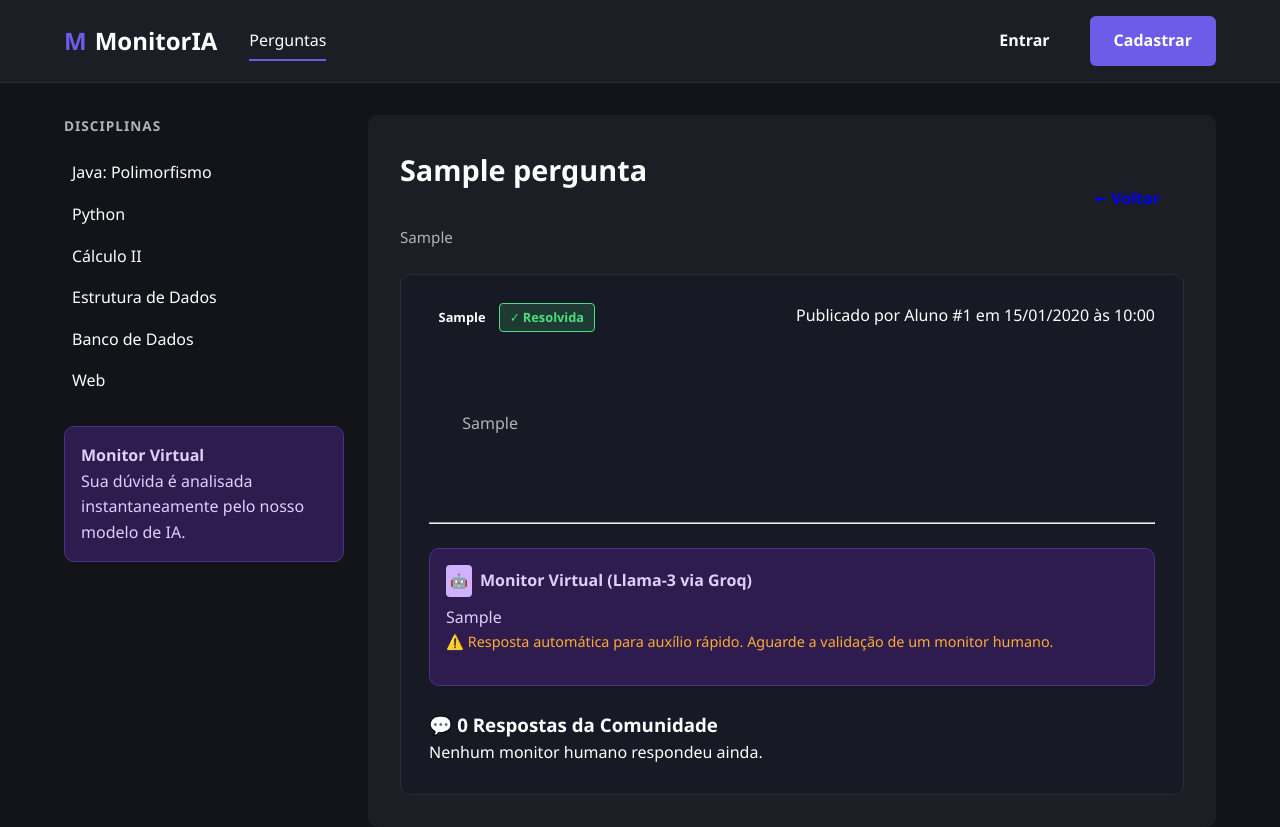
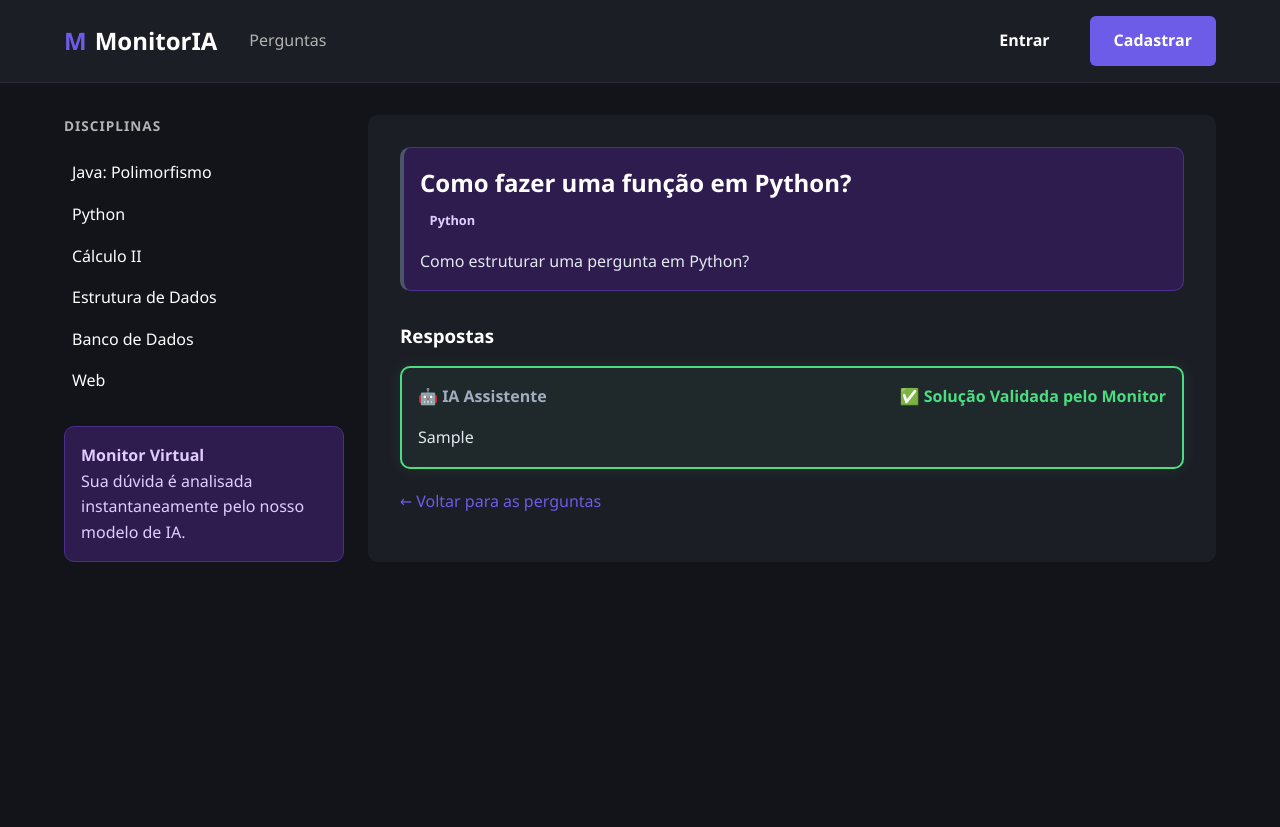
Before and after one commit to Sp4rkjpedro/MonitorIA, a Flask app: page /perguntas/1 in a window 1280 px wide. After the commit the page ends 562 px from the top, so only its background shows below. Run offline with Flask 3, Linux system fonts and the light colour scheme; tables that the repository leaves empty hold one stand-in row (values such as "Sample post").

Commit message:
Modificação nas rotas

```diff
--- a/app.py
+++ b/app.py
@@ -1,128 +1,47 @@
 import os
-import threading
 from dotenv import load_dotenv
 
 # Carrega as variáveis de ambiente do arquivo .env
 load_dotenv()
 
-from flask import Flask, render_template, request, redirect, url_for, jsonify
+from flask import Flask
 from extensoes import banco
-from modelos.entidades import Usuario, Pergunta, Resposta
 from controles.rotas_perguntas import blueprint_perguntas
-from servicos.servico_pergunta import ServicoPergunta
-from repositorios.repositorio_pergunta import RepositorioPergunta
-from servicos.servico_ia import ServicoIA
-from repositorios.repositorio_resposta import RepositorioResposta
 from controles.rotas_autenticacao import blueprint_auth
 
 def criar_app() -> Flask:
     app = Flask(__name__)
 
-    # Configurações do Banco de Dados
+    # Configurações do Banco de Dados e Segurança
     app.config['SQLALCHEMY_DATABASE_URI'] = 'sqlite:///monitoria.db'
     app.config['SQLALCHEMY_TRACK_MODIFICATIONS'] = False
     app.config['SECRET_KEY'] = os.getenv('SECRET_KEY')
 
-    # Inicialização
+    # Inicialização das extensões
     banco.init_app(app)
+
+    # Registro das Rotas (Blueprints)
     app.register_blueprint(blueprint_perguntas)
     app.register_blueprint(blueprint_auth)
 
-    # Instanciando Repositórios e Serviços
-    repo_pergunta = RepositorioPergunta()
-    repo_resposta = RepositorioResposta()
-    servico = ServicoPergunta(repo_pergunta)
-    servico_ia = ServicoIA(repo_resposta)
+    # Contexto do App para criar tabelas e dados iniciais
+    with app.app_context():
+        from modelos.entidades import Usuario, Pergunta, Resposta
+        from werkzeug.security import generate_password_hash
 
-    # --- ROTAS PRINCIPAIS ---
+        banco.create_all()
 
-    @app.route('/')
-    def base():
-        """Página inicial com lista de perguntas."""
-        return render_template('base.html',
-                               perguntas=servico.listar_todas(),
-                               disciplinas=servico.listar_disciplinas())
-
-    @app.route('/perguntas/nova', methods=['GET', 'POST'])
-    def fazer_pergunta():
-        """Criação de nova pergunta com IA em segundo plano (Threading)."""
-        disciplinas = servico.listar_disciplinas()
-
-        if request.method == 'POST':
-            dados = {
-                'titulo': request.form.get('titulo', '').strip(),
-                'corpo': request.form.get('corpo', '').strip(),
-                'disciplina': request.form.get('disciplina', '').strip(),
-                'usuario_id': 1  # Usuário padrão para testes
-            }
-            try:
-                # 1. Salva a pergunta no banco
-                pergunta = servico.criar_pergunta(dados)
-
-                # 2. Dispara a IA em background para não travar o carregamento da página
-                threading.Thread(
-                    target=servico_ia.gerar_resposta_monitor,
-                    args=(pergunta,)
-                ).start()
-
-                return redirect(url_for('ver_pergunta', id=pergunta.id))
-            except ValueError as error:
-                return render_template('fazer_pergunta.html',
-                                       disciplinas=disciplinas,
-                                       erro=str(error),
-                                       form=dados)
-
-        return render_template('fazer_pergunta.html', disciplinas=disciplinas)
-
-    @app.route('/perguntas/<int:id>')
-    def ver_pergunta(id):
-        """Visualização de detalhes de uma pergunta específica."""
-        try:
-            return render_template('ver_pergunta.html',
-                                   pergunta=servico.buscar_detalhes(id),
-                                   disciplinas=servico.listar_disciplinas())
-        except ValueError:
-            return "Pergunta não encontrada", 404
-
-    @app.route('/minhas-perguntas')
-    def minhas_perguntas():
-        """Lista as perguntas do usuário logado."""
-        usuario_id_atual = 1
-        todas = servico.listar_todas()
-        minhas = [p for p in todas if p.usuario_id == usuario_id_atual]
-        return render_template('minhas_perguntas.html',
-                               perguntas=minhas,
-                               disciplinas=servico.listar_disciplinas())
-
-    # --- ROTAS DE API E FUNCIONALIDADES (Tarefas do João e Felipe) ---
-
-    @app.route('/api/checar-duplicatas', methods=['POST'])
-    def api_duplicatas():
-        """Endpoint para busca de duplicatas via IA (Tarefa do João)."""
-        dados = request.get_json()
-        titulo = dados.get('titulo', '')
-        todas_perguntas = servico.listar_todas()
-
-        duplicatas = servico_ia.buscar_duplicatas(titulo, todas_perguntas)
-
-        resultado = [{"id": p.id, "titulo": p.titulo} for p in duplicatas]
-        return jsonify({"duplicatas": resultado})
-
-    @app.route('/respostas/<int:id>/solucao', methods=['POST'])
-    def marcar_solucao(id):
-        """Marca uma resposta como a solução da dúvida (Tarefa do Felipe)."""
-        # A lógica será implementada no repositório/serviço pelo Felipe
-        return redirect(request.referrer or url_for('base'))
-
-    # Contexto do App para Banco de Dados
-    with app.app_context():
-        banco.create_all()
         if not Usuario.query.first():
-            banco.session.add(Usuario(nome='Admin', email='admin@monitoria.local', papel='aluno', senha_hash='admin123'))
+            admin = Usuario(
+                nome='Admin',
+                email='admin@monitoria.local',
+                senha_hash=generate_password_hash('admin123'),
+                papel='monitor'
+            )
+            banco.session.add(admin)
             banco.session.commit()
 
     return app
 
 if __name__ == '__main__':
-    # Rodar o servidor Flask
     criar_app().run(debug=True, port=5000)
--- a/controles/rotas_autenticacao.py
+++ b/controles/rotas_autenticacao.py
@@ -1,5 +1,6 @@
 from flask import Blueprint, render_template, request, redirect, url_for, flash, session
 from functools import wraps
+from modelos.entidades import Pergunta, Resposta
 from servicos.servico_autenticacao import ServicoAutenticacao
 from repositorios.repositorio_usuario import RepositorioUsuario
 
@@ -63,6 +64,8 @@ def logout():
 @login_obrigatorio
 def dashboard():
     # Passamos os dados da sessão para o template saber quem está logado
+    perguntas_pendentes = Pergunta.query.filter(~Pergunta.respostas.any(Resposta.solucao == True)).count()
     return render_template('dashboard.html',
                            nome=session.get('usuario_nome'),
-                           papel=session.get('usuario_papel'))
+                           papel=session.get('usuario_papel'),
+                           contagem_pendentes=perguntas_pendentes)
--- a/modelos/entidades.py
+++ b/modelos/entidades.py
@@ -31,5 +31,5 @@ class Resposta(banco.Model):
     pergunta_id = banco.Column(banco.Integer, banco.ForeignKey('perguntas.id'), nullable=False)
     usuario_id = banco.Column(banco.Integer, banco.ForeignKey('usuarios.id'), nullable=True) # Nulo se for a IA
     eh_ia = banco.Column(banco.Boolean, default=False)
-    eh_solucao = banco.Column(banco.Boolean, default=False)
+    solucao = banco.Column(banco.Boolean, default=False)
     data_criacao = banco.Column(banco.DateTime, default=datetime.utcnow)
--- a/static/css/estilos.css
+++ b/static/css/estilos.css
@@ -1,6 +1,4 @@
-/* static/css/estilos.css */
-
-/* --- VARIÁVEIS DE COR (Inspiradas nas imagens) --- */
+/* --- VARIÁVEIS DE COR --- */
 :root {
     --bg-fundo: #12141a;
     --bg-card: #1c1e26;
@@ -172,7 +170,7 @@ nav a.active, nav a:hover {
     margin-bottom: 2rem;
 }
 
-/* --- FORMULÁRIOS (image_0.png) --- */
+/* --- FORMULÁRIOS --- */
 .form-pergunta {
     display: flex;
     flex-direction: column;
@@ -250,7 +248,7 @@ nav a.active, nav a:hover {
     border-radius: 4px;
 }
 
-/* --- DETECÇÃO DE DUPLICATAS (image_0.png) --- */
+/* --- DETECÇÃO DE DUPLICATAS  --- */
 .duplicatas {
     margin-top: 1rem;
     display: flex;
@@ -447,7 +445,7 @@ nav a.active, nav a:hover {
     border: 1px solid var(--verde-resolvido);
 }
 
-/* --- VISUALIZAÇÃO DA PERGUNTA (image_1.png) --- */
+/* --- VISUALIZAÇÃO DA PERGUNTA  --- */
 .pergunta-header {
     margin-bottom: 1.5rem;
 }
@@ -475,7 +473,6 @@ code {
     font-family: 'Consolas', 'Monaco', monospace;
 }
 
-/* static/css/estilos.css (Adições) */
 
 .auth-container {
     max-width: 500px;
@@ -532,3 +529,10 @@ code {
     color: var(--verde-resolvido);
     border: 1px solid var(--verde-resolvido);
 }
+
+/* Borda e sombra verde para a resposta marcada como correta */
+.solucao-destaque {
+    border: 2px solid #4ade80 !important;
+    background-color: rgba(74, 222, 128, 0.05) !important;
+    box-shadow: 0 0 15px rgba(74, 222, 128, 0.1);
+}
--- a/templates/base.html
+++ b/templates/base.html
@@ -13,21 +13,39 @@
                 <div class="logo"><span class="logo-m">M</span> MonitorIA</div>
                 <nav>
                     <ul>
-                        <li><a href="{{ url_for('base') }}" class="active">Perguntas</a></li>
-                        </ul>
+                        <li><a href="{{ url_for('perguntas.base') }}">Perguntas</a></li>
+
+                        <!-- Aparece APENAS para Alunos -->
+                        {% if session.get('usuario_papel') == 'aluno' %}
+                            <li><a href="{{ url_for('perguntas.minhas_perguntas') }}">Minhas Dúvidas</a></li>
+                        {% endif %}
+                    </ul>
                 </nav>
             </div>
+
             <div class="header-acoes">
                 {% if session.get('usuario_id') %}
-                    <!-- Usuário Logado -->
-                    <a href="{{ url_for('fazer_pergunta') }}" class="btn btn-roxo">+ Nova Pergunta</a>
+                    <!-- INÍCIO: Ações para Usuário Logado -->
+
+                    <!-- Botão de Nova Pergunta APENAS para Alunos -->
+                    {% if session.get('usuario_papel') == 'aluno' %}
+                        <a href="{{ url_for('perguntas.fazer_pergunta') }}" class="btn btn-roxo">+ Nova Pergunta</a>
+                    {% else %}
+                        <!-- Tag indicando que é um monitor logado -->
+                        <span style="color: var(--roxo-principal); margin-right: 15px; font-weight: bold; font-size: 0.9rem;">
+                            🛡️ MODO MONITOR
+                        </span>
+                    {% endif %}
+
                     <a href="{{ url_for('auth.dashboard') }}" class="user-badge" title="Meu Painel">
                          {{ session.get('usuario_nome')[:2] | upper }}
                     </a>
-                    <a href="{{ url_for('auth.logout') }}" style="margin-left: 10px; color: var(--laranja-alerta); font-size: 0.8rem;">Sair</a>
+
+                    <a href="{{ url_for('auth.logout') }}" style="margin-left: 10px; color: var(--laranja-alerta); font-size: 0.8rem; text-decoration: none;">Sair</a>
+
                 {% else %}
-                    <!-- Usuário Deslogado -->
-                    <a href="{{ url_for('auth.login') }}" class="btn" style="color: white;">Entrar</a>
+                    <!-- INÍCIO: Ações para Usuário Deslogado -->
+                    <a href="{{ url_for('auth.login') }}" class="btn" style="color: white; text-decoration: none;">Entrar</a>
                     <a href="{{ url_for('auth.cadastro') }}" class="btn btn-roxo">Cadastrar</a>
                 {% endif %}
             </div>
@@ -67,6 +85,7 @@
                     {% endif %}
                 {% endwith %}
 
+                <!-- Aqui o Flask injeta o conteúdo das outras páginas -->
                 {% block content %}{% endblock %}
             </section>
         </main>
--- a/templates/fazer_pergunta.html
+++ b/templates/fazer_pergunta.html
@@ -6,7 +6,7 @@
     <p class="subtitulo">Preencha os campos abaixo para receber auxílio dos monitores e da nossa IA.</p>
 </div>
 
-<form class="form-pergunta" action="{{ url_for('fazer_pergunta') }}" method="post">
+<form class="form-pergunta" action="{{ url_for('perguntas.fazer_pergunta') }}" method="post">
 
     <div class="form-grupo">
         <label for="titulo">Título da Pergunta</label>
@@ -50,7 +50,7 @@
 
     <div class="form-acoes">
         <button type="submit" class="btn btn-roxo">🚀 Publicar Pergunta</button>
-        <a href="{{ url_for('base') }}" class="btn btn-link">Cancelar</a>
+        <a href="{{ url_for('perguntas.base') }}" class="btn btn-link">Cancelar</a>
     </div>
 
 </form>
--- a/templates/ver_pergunta.html
+++ b/templates/ver_pergunta.html
@@ -1,73 +1,53 @@
 {% extends 'base.html' %}
 
 {% block content %}
-<div class="page-top">
-    <div>
-        <h1 class="titulo-pagina">{{ pergunta.titulo }}</h1>
-        <span class="subtitulo">{{ pergunta.disciplina }}</span>
-    </div>
-    <a href="{{ url_for('base') }}" class="btn btn-secundario">← Voltar</a>
+<!-- Box da Pergunta do Aluno -->
+<div class="box-ia" style="border-left: 4px solid #4a5568;">
+    <h2 style="color: white; margin-bottom: 5px;">{{ pergunta.titulo }}</h2>
+    <span class="badge" style="margin-bottom: 15px; display: inline-block;">{{ pergunta.disciplina }}</span>
+    <p style="color: #e2e8f0; line-height: 1.6;">{{ pergunta.corpo }}</p>
 </div>
 
-<div class="pergunta-container">
-    <div class="pergunta-header">
-        <div class="header-meta">
-            <span class="badge badge-roxo">{{ pergunta.disciplina }}</span>
-            {# Verifica se alguma resposta foi marcada como solução #}
-            {% if pergunta.respostas | selectattr('eh_solucao') | list | length > 0 %}
-                <span class="badge badge-resolvida">✓ Resolvida</span>
+<h3 style="margin-top: 30px; margin-bottom: 15px; color: white;">Respostas</h3>
+
+<!-- Lista de Respostas (IA e outros) -->
+{% if pergunta.respostas %}
+    {% for resposta in pergunta.respostas %}
+
+        <!-- Destaque verde se for a solução validada -->
+        <div class="box-ia {% if resposta.solucao %}solucao-destaque{% endif %}" style="margin-bottom: 20px;">
+            <div class="header-ia" style="display: flex; justify-content: space-between; margin-bottom: 15px; color: #a0aec0; font-weight: bold;">
+                <span>
+                    {% if resposta.eh_ia %} 🤖 IA Assistente {% else %} 👤 Aluno {% endif %}
+                </span>
+
+                {% if resposta.solucao %}
+                    <span style="color: #4ade80;">✅ Solução Validada pelo Monitor</span>
+                {% endif %}
+            </div>
+
+            <p style="color: #e2e8f0; line-height: 1.6;">{{ resposta.corpo }}</p>
+
+            <!-- AÇÕES DO MONITOR: Só aparece se for monitor e a resposta ainda não for a solução -->
+            {% if session.get('usuario_papel') == 'monitor' and not resposta.solucao %}
+                <hr style="border-color: #2d3748; margin: 15px 0;">
+                <form action="{{ url_for('perguntas.marcar_solucao', id=resposta.id) }}" method="POST">
+                    <button type="submit" class="btn btn-roxo" style="width: 100%;">
+                        ⭐ Validar como Melhor Resposta
+                    </button>
+                </form>
             {% endif %}
         </div>
-        <p class="pergunta-info">
-            Publicado por Aluno #{{ pergunta.usuario_id }} em {{ pergunta.data_criacao.strftime('%d/%m/%Y às %H:%M') }}
-        </p>
+
+    {% endfor %}
+{% else %}
+    <div class="box-ia" style="text-align: center; color: #a0aec0;">
+        <p>Ainda não há respostas para esta pergunta. A IA está gerando a solução...</p>
     </div>
+{% endif %}
 
-    <div class="pergunta-corpo">
-        {{ pergunta.corpo }}
-    </div>
-
-    <hr class="divisor">
-
-    {# Buscamos a resposta que foi marcada como vinda da IA #}
-    {% set resposta_ia = pergunta.respostas | selectattr('eh_ia', 'equalto', True) | first %}
-
-    <div class="box-ia corpo-ia">
-        <div class="header-ia">
-            <span class="icone-ia">🤖</span>
-            <strong>Monitor Virtual (Llama-3 via Groq)</strong>
-        </div>
-
-        {% if resposta_ia %}
-            <div class="conteudo-ia">
-                {{ resposta_ia.corpo }}
-            </div>
-            <div class="alerta-verificacao">
-                ⚠️ Resposta automática para auxílio rápido. Aguarde a validação de um monitor humano.
-            </div>
-        {% else %}
-            <div class="processando-ia">
-                <p>O Monitor Virtual está analisando sua pergunta e gerando uma explicação...</p>
-            </div>
-        {% endif %}
-    </div>
-
-    <div class="respostas-comunidade">
-        <h3>💬 {{ pergunta.respostas | rejectattr('eh_ia') | list | length }} Respostas da Comunidade</h3>
-
-        {% for resposta in pergunta.respostas if not resposta.eh_ia %}
-            <div class="card-resposta {% if resposta.eh_solucao %}solucao{% endif %}">
-                <div class="resposta-header">
-                    <strong>Monitor/Aluno #{{ resposta.usuario_id }}</strong>
-                    <span>{{ resposta.data_criacao.strftime('%d/%m/%Y') }}</span>
-                </div>
-                <div class="resposta-corpo">
-                    {{ resposta.corpo }}
-                </div>
-            </div>
-        {% else %}
-            <p class="sem-respostas">Nenhum monitor humano respondeu ainda.</p>
-        {% endfor %}
-    </div>
+<!-- Botão de Voltar -->
+<div style="margin-top: 20px;">
+    <a href="{{ url_for('perguntas.base') }}" style="color: var(--roxo-principal); text-decoration: none;">&larr; Voltar para as perguntas</a>
 </div>
 {% endblock %}
```
Also changed, not shown: controles/rotas_perguntas.py (+92 -31 lines), templates/dashboard.html (+9 -3 lines), templates/home.html (added, +37 -0 lines), templates/minhas_perguntas.html (added, +34 -0 lines), instance/monitoria.db.
